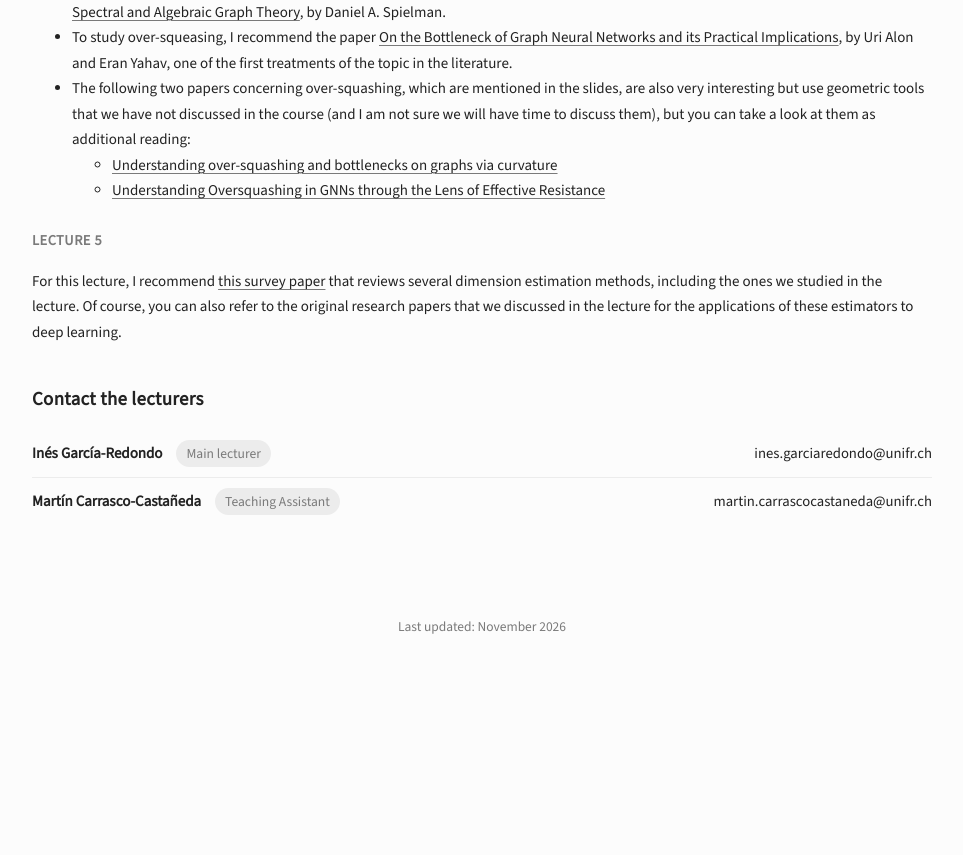
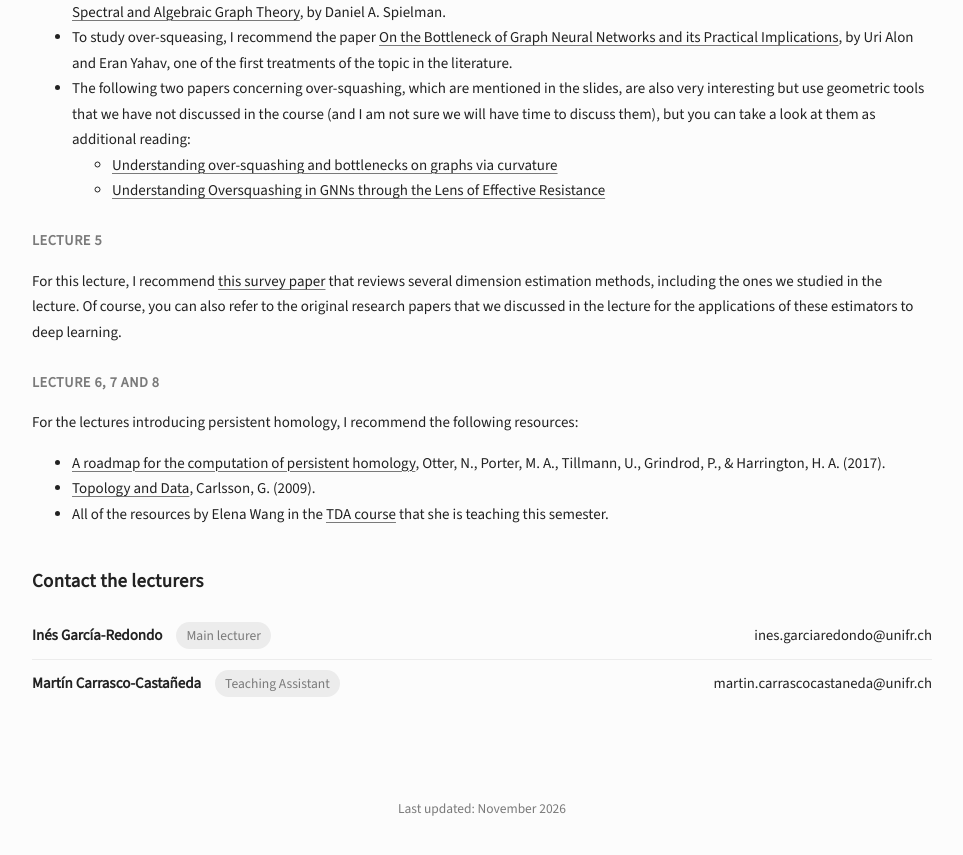
Before and after one commit to inesgare/inesgare.github.io, a Jekyll site: the page built from course-pages/gtml-2026.md, in a window 1280 px wide and 900 px high, scrolled down 3571 px. Shown: the top 855 px of the window, without its empty margins (158-1121 px from the left). Built offline with Jekyll 4.4.1, drawn with Linux system fonts in a browser that asks for light colours; before the commit the page ends 4289 px from its top, so only the background shows below that.

Commit message:
added references for PH

```diff
--- a/course-pages/gtml-2026.md
+++ b/course-pages/gtml-2026.md
@@ -175,6 +175,13 @@ For a bit more of context on complexes and homology, check:
 
 For this lecture, I recommend [this survey paper](https://arxiv.org/abs/2507.13887) that reviews several dimension estimation methods, including the ones we studied in the lecture. Of course, you can also refer to the original research papers that we discussed in the lecture for the applications of these estimators to deep learning.
 
+### Lecture 6, 7 and 8
+
+For the lectures introducing persistent homology, I recommend the following resources:
+- [A roadmap for the computation of persistent homology](https://link.springer.com/article/10.1140/epjds/s13688-017-0109-5), Otter, N., Porter, M. A., Tillmann, U., Grindrod, P., & Harrington, H. A. (2017).
+- [Topology and Data](https://pubs.ams.org/BULL/2009-46-02/S0273-0979-09-01249-X), Carlsson, G. (2009).
+- All of the resources by Elena Wang in the [TDA course](https://elenawang93.github.io/TDA/) that she is teaching this semester.
+
 ## Contact the lecturers
 
 <div class="contact-list">
```
